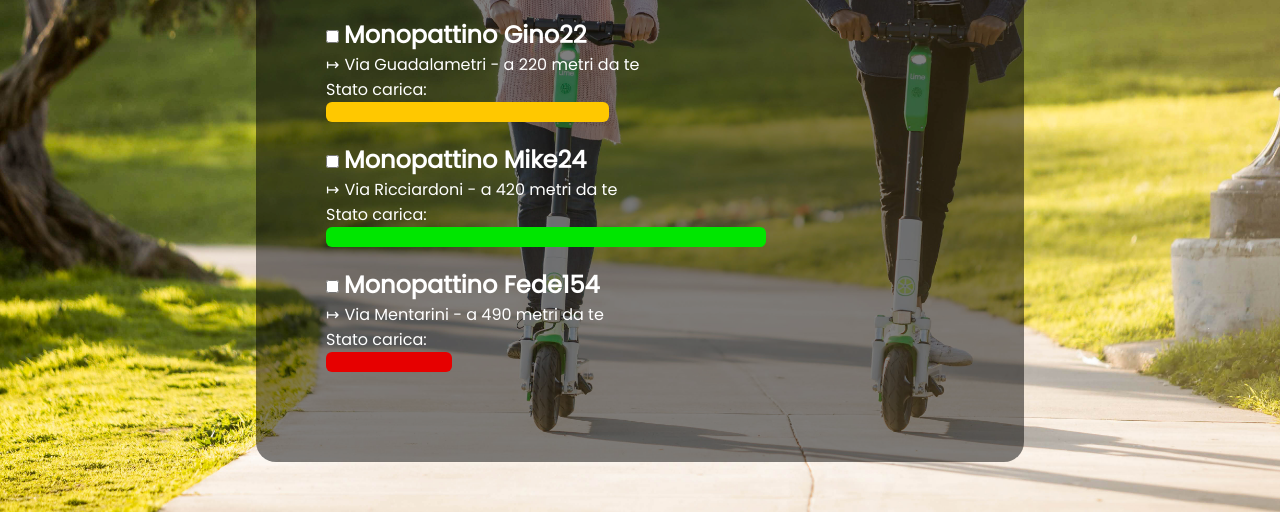
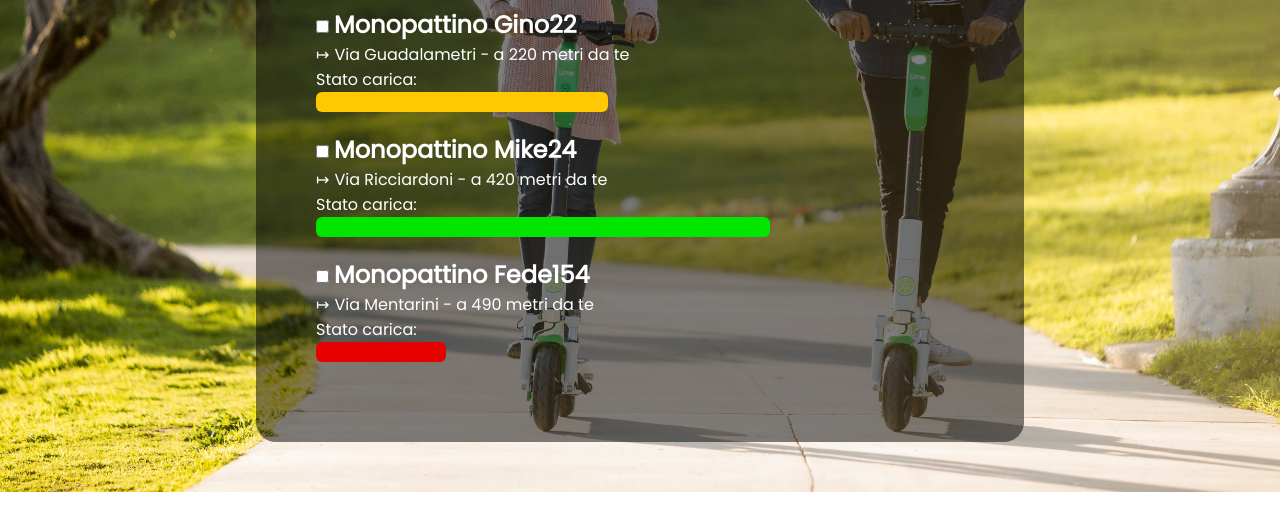
Before and after one commit to amedeomencarini/Boolean---Coding-Challenge, a plain HTML site: page index.html in a window 1280 px wide. Shown: the part 337-849 px from the top of the page. Drawn offline with Linux system fonts and the light colour scheme.

Commit message:
Update style.css

```diff
--- a/style.css
+++ b/style.css
@@ -14,7 +14,7 @@ body {
 .container {
   width: 60%;
   margin:50px auto;
-  padding:70px;
+  padding:60px;
   background-color: RGBA(0,0,0,0.5);
   border-radius: 20px;
 }
```
